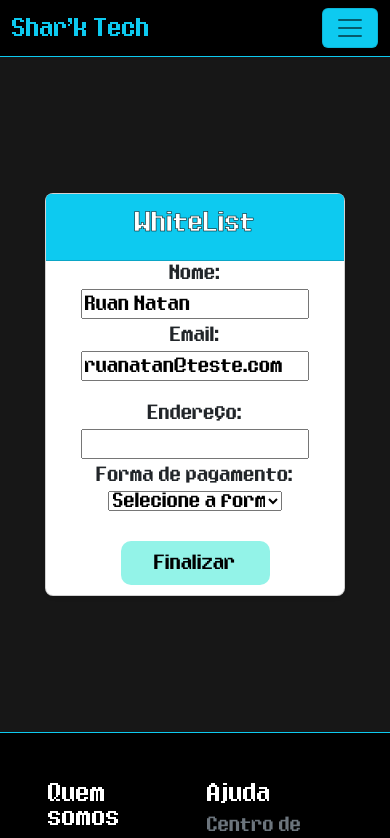
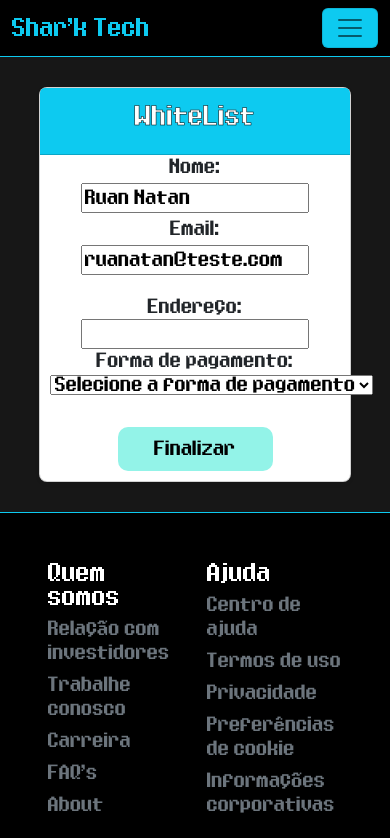
Before and after one commit to GabeOP/CRUD, a React (Vite) app in the folder frontend/: page /formulario in a window 390 px wide. Shown: the top 838 px of the page. Built offline with nearby package versions, Linux system fonts and the light colour scheme.

Commit message:
responsividade Form

```diff
--- a/frontend/style/Form.css
+++ b/frontend/style/Form.css
@@ -3,21 +3,28 @@
   flex-direction: column;
   justify-content: center;
   align-items: center;
-  height: 80vh;
+  padding-block: 30px;
   background-color: #0a0a0af1!important;
+  width: 100%;
 }
 
-#formulario{
-  max-width: 400px !important;
+#wrapInfos{
+  max-width: 300px;
+}
+#formulario {
+  width: 80%;
+
+}
+#formulario div:nth-child(2) {
+  display: flex;
+  flex-direction: column;
+  align-self: center;
 }
 #formulario div{
   padding-bottom: 20px;
-  padding-inline: 40px;
-  display: flex;
-  flex-direction: column;
+  padding-inline: 10px;
   align-items: center;
   text-align: center;
-
   gap: 4px;
 }
 
@@ -38,11 +45,19 @@
   padding: 10px;
 }
 
-@media (max-width: 430px){
+@media (min-width: 780px){
   #formulario {
-    width: 300px;
+    max-width: 765px;
   }
-  #formulario select {
-    width: 80%
+  .wrapInfos {
+    max-width: 287px;
+  }
+  #wrapInfos {
+    display: flex;
+    flex-direction: row !important;
+   min-width: 100%;
+
+    justify-content: space-around;
+    align-items: center;
   }
 }
```
